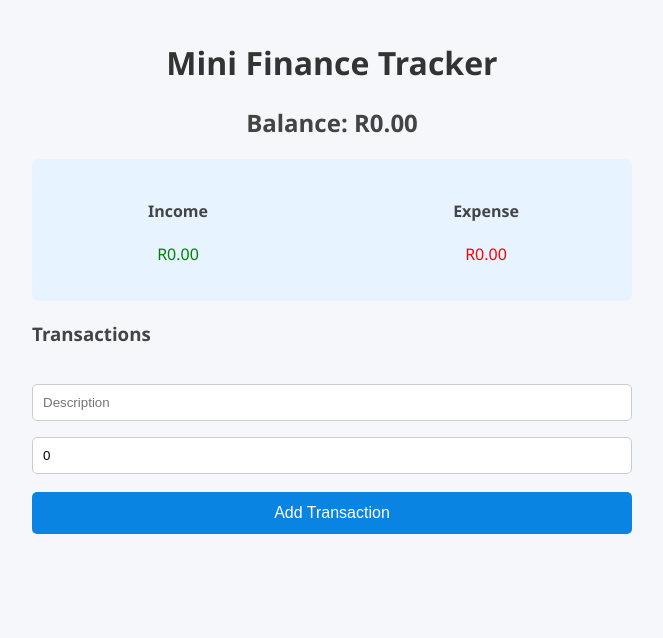
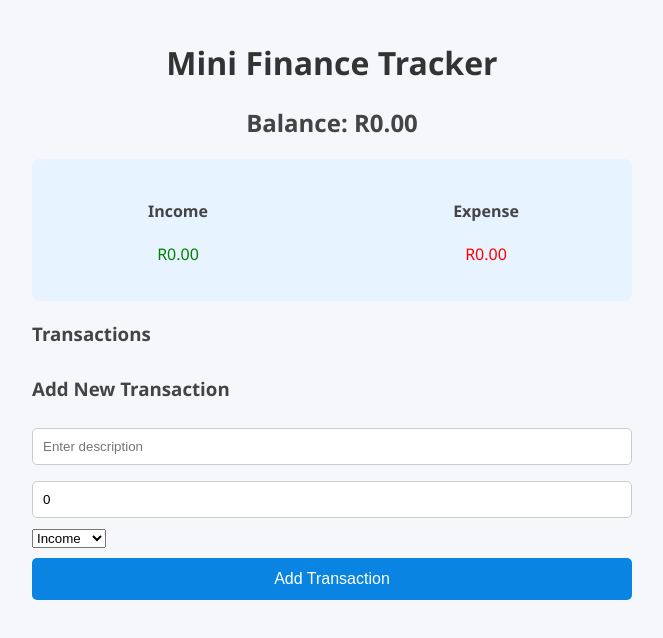
Before and after one commit to foonie/finance-tracker, a React (Create React App) app: page / in a window 1280 px wide. Shown: the top 638 px of the page, without its empty margins (308-971 px from the left). Built offline with nearby package versions, Linux system fonts and the light colour scheme.

Commit message:
Allow user to select income or expense

```diff
--- a/src/components/AddTransactionForm.tsx
+++ b/src/components/AddTransactionForm.tsx
@@ -7,42 +7,44 @@ interface AddTransactionFormProps {
 
 const AddTransactionForm: React.FC<AddTransactionFormProps> = ({ addTransaction }) => {
   const [description, setDescription] = useState('');
-  const [amount, setAmount] = useState(0);
+  const [amount, setAmount] = useState<number>(0);
+  const [type, setType] = useState<'income' | 'expense'>('income');
 
   const handleSubmit = (e: React.FormEvent) => {
     e.preventDefault();
-
+    const sign = type === 'expense' ? -1 : 1;
     const newTransaction: Transaction = {
       id: Date.now(),
       description,
-      amount: +amount,
+      amount: sign * Math.abs(amount),
     };
-
     addTransaction(newTransaction);
     setDescription('');
     setAmount(0);
+    setType('income');
   };
 
   return (
     <form onSubmit={handleSubmit}>
-      <div>
+      <h3>Add New Transaction</h3>
       <input
         type="text"
-          placeholder="Description"
         value={description}
         onChange={(e) => setDescription(e.target.value)}
+        placeholder="Enter description"
         required
       />
-      </div>
-      <div>
       <input
         type="number"
-          placeholder="Amount (positive or negative)"
         value={amount}
-          onChange={(e) => setAmount(Number(e.target.value))}
+        onChange={(e) => setAmount(parseFloat(e.target.value))}
+        placeholder="Enter amount"
         required
       />
-      </div>
+      <select value={type} onChange={(e) => setType(e.target.value as 'income' | 'expense')}>
+        <option value="income">Income</option>
+        <option value="expense">Expense</option>
+      </select>
       <button type="submit">Add Transaction</button>
     </form>
   );
```
Lines whose indentation alone changed are shown as unchanged.
